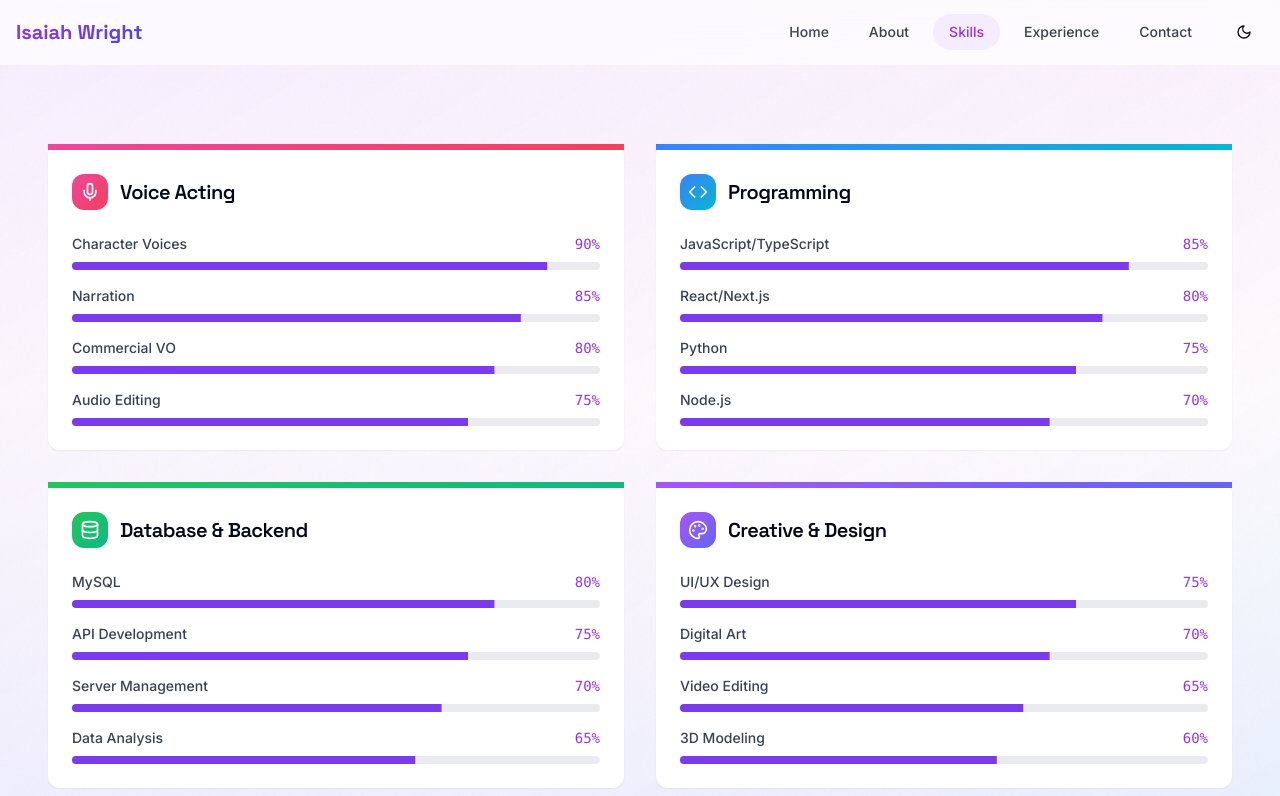
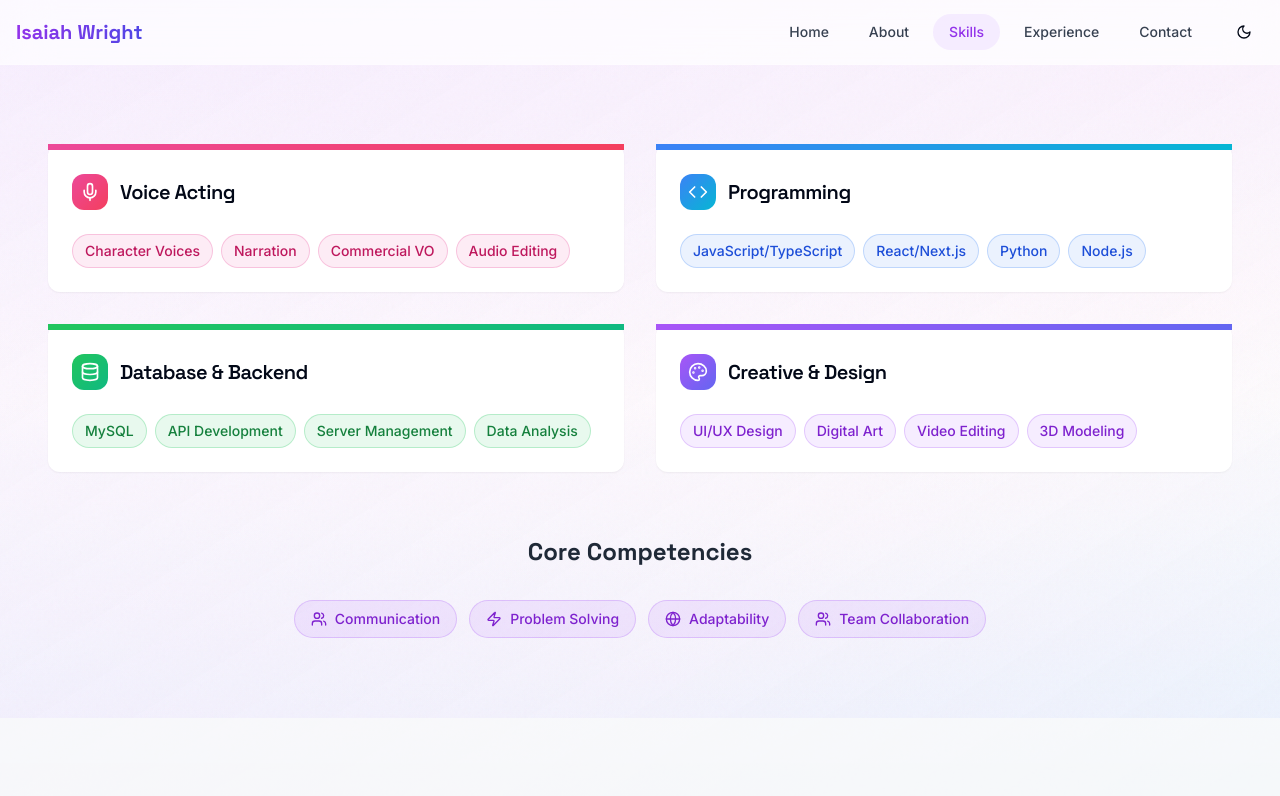
Before and after one commit to Zay2006/portfolio-2.0., a Next.js app: page /skills in a window 1280 px wide. Shown: the top 796 px of the page. Built offline with nearby package versions, Linux system fonts and the light colour scheme.

Commit message:
Replace skill progress bars with colored pill tags
Co-authored-by: Zay2006 <Zay2006@users.noreply.github.com>

```diff
--- a/components/skills.tsx
+++ b/components/skills.tsx
@@ -1,24 +1,5 @@
-"use client"
-
-import { useRef, useEffect, useState } from "react"
 import { Code, Mic, Palette, Database, Globe, Zap, Users } from "lucide-react"
 import { Card, CardContent, CardHeader, CardTitle } from "@/components/ui/card"
-import { Progress } from "@/components/ui/progress"
-function AnimatedProgress({ value, delay }: { value: number; delay: number }) {
-  const ref = useRef(null)
-  const [displayValue, setDisplayValue] = useState(value)
-
-  useEffect(() => {
-    const timeout = setTimeout(() => setDisplayValue(value), delay * 100)
-    return () => clearTimeout(timeout)
-  }, [value, delay])
-
-  return (
-    <div ref={ref}>
-      <Progress value={displayValue} className="h-2 bg-gray-200/80 dark:bg-gray-700/80" />
-    </div>
-  )
-}
 
 export default function Skills() {
   const skillCategories = [
@@ -26,53 +7,41 @@ export default function Skills() {
       title: "Voice Acting",
       icon: Mic,
       color: "from-pink-500 to-rose-500",
-      skills: [
-        { name: "Character Voices", level: 90 },
-        { name: "Narration", level: 85 },
-        { name: "Commercial VO", level: 80 },
-        { name: "Audio Editing", level: 75 },
-      ],
+      pillClass:
+        "bg-pink-500/10 border-pink-500/25 text-pink-700 dark:text-pink-300 hover:bg-pink-500/20",
+      skills: ["Character Voices", "Narration", "Commercial VO", "Audio Editing"],
     },
     {
       title: "Programming",
       icon: Code,
       color: "from-blue-500 to-cyan-500",
-      skills: [
-        { name: "JavaScript/TypeScript", level: 85 },
-        { name: "React/Next.js", level: 80 },
-        { name: "Python", level: 75 },
-        { name: "Node.js", level: 70 },
-      ],
+      pillClass:
+        "bg-blue-500/10 border-blue-500/25 text-blue-700 dark:text-blue-300 hover:bg-blue-500/20",
+      skills: ["JavaScript/TypeScript", "React/Next.js", "Python", "Node.js"],
     },
     {
       title: "Database & Backend",
       icon: Database,
       color: "from-green-500 to-emerald-500",
-      skills: [
-        { name: "MySQL", level: 80 },
-        { name: "API Development", level: 75 },
-        { name: "Server Management", level: 70 },
-        { name: "Data Analysis", level: 65 },
-      ],
+      pillClass:
+        "bg-green-500/10 border-green-500/25 text-green-700 dark:text-green-300 hover:bg-green-500/20",
+      skills: ["MySQL", "API Development", "Server Management", "Data Analysis"],
     },
     {
       title: "Creative & Design",
       icon: Palette,
       color: "from-purple-500 to-indigo-500",
-      skills: [
-        { name: "UI/UX Design", level: 75 },
-        { name: "Digital Art", level: 70 },
-        { name: "Video Editing", level: 65 },
-        { name: "3D Modeling", level: 60 },
-      ],
+      pillClass:
+        "bg-purple-500/10 border-purple-500/25 text-purple-700 dark:text-purple-300 hover:bg-purple-500/20",
+      skills: ["UI/UX Design", "Digital Art", "Video Editing", "3D Modeling"],
     },
   ]
 
   const softSkills = [
-    { name: "Communication", icon: Users, level: 95 },
-    { name: "Problem Solving", icon: Zap, level: 90 },
-    { name: "Adaptability", icon: Globe, level: 85 },
-    { name: "Team Collaboration", icon: Users, level: 88 },
+    { name: "Communication", icon: Users },
+    { name: "Problem Solving", icon: Zap },
+    { name: "Adaptability", icon: Globe },
+    { name: "Team Collaboration", icon: Users },
   ]
 
   return (
@@ -90,16 +59,17 @@ export default function Skills() {
                   {category.title}
                 </CardTitle>
               </CardHeader>
-              <CardContent className="space-y-4">
-                {category.skills.map((skill, skillIndex) => (
-                  <div key={skillIndex} className="space-y-2">
-                    <div className="flex justify-between items-center">
-                      <span className="text-sm font-medium text-gray-700 dark:text-gray-300">{skill.name}</span>
-                      <span className="text-sm font-mono text-purple-600 dark:text-purple-400">{skill.level}%</span>
-                    </div>
-                    <AnimatedProgress value={skill.level} delay={skillIndex} />
-                  </div>
-                ))}
+              <CardContent>
+                <div className="flex flex-wrap gap-2">
+                  {category.skills.map((skill) => (
+                    <span
+                      key={skill}
+                      className={`inline-flex items-center px-3 py-1.5 text-sm font-medium rounded-full border transition-colors ${category.pillClass}`}
+                    >
+                      {skill}
+                    </span>
+                  ))}
+                </div>
               </CardContent>
             </Card>
           ))}
@@ -109,20 +79,15 @@ export default function Skills() {
           <h3 className="text-xl sm:text-2xl font-display font-bold text-center mb-6 sm:mb-8 text-gray-800 dark:text-gray-200">
             Core Competencies
           </h3>
-          <div className="grid grid-cols-2 lg:grid-cols-4 gap-3 sm:gap-6">
+          <div className="flex flex-wrap justify-center gap-3 max-w-3xl mx-auto">
             {softSkills.map((skill, index) => (
-              <div
+              <span
                 key={index}
-                className="text-center p-4 sm:p-6 rounded-2xl glass-card hover:scale-[1.03] hover:-translate-y-1 transition-transform"
+                className="inline-flex items-center gap-2 px-4 py-2 text-sm font-medium rounded-full border border-purple-500/25 bg-purple-500/10 text-purple-700 dark:text-purple-300 hover:bg-purple-500/20 transition-colors"
               >
-                <skill.icon className="h-6 w-6 sm:h-8 sm:w-8 mx-auto mb-2 sm:mb-3 text-purple-600 dark:text-purple-400" />
-                <h4 className="font-semibold mb-1 sm:mb-2 text-sm sm:text-base text-gray-800 dark:text-gray-200">
-                  {skill.name}
-                </h4>
-                <div className="text-xl sm:text-2xl font-display font-bold text-purple-600 dark:text-purple-400">
-                  {skill.level}%
-                </div>
-              </div>
+                <skill.icon className="h-4 w-4" />
+                {skill.name}
+              </span>
             ))}
           </div>
         </div>
```
